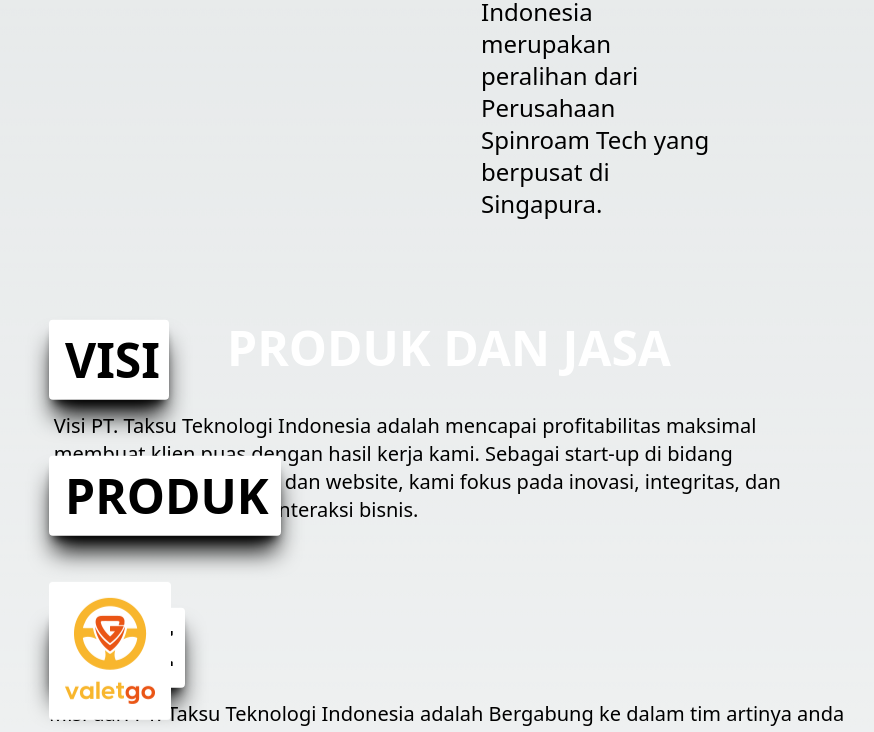
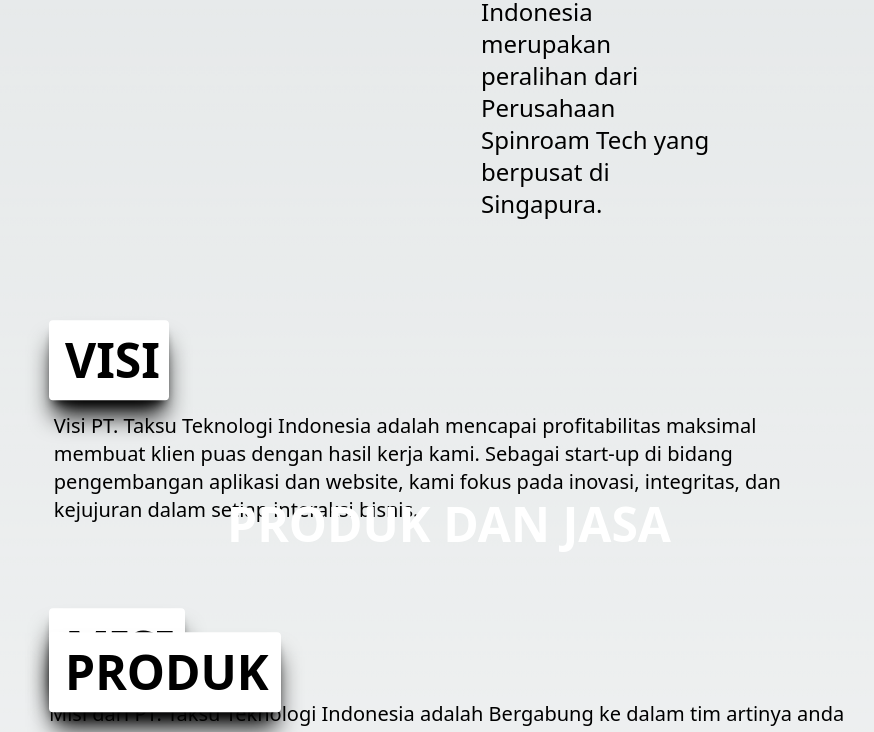
Before and after one commit to RamaParamartha/CV-Website, a Next.js app: page / in a window 1280 px wide. Shown: the part 2000-2732 px from the top of the page, without its empty margins (191-1065 px from the left). Built offline with nearby package versions, Linux system fonts and the light colour scheme.

Commit message:
fixed for 1080p

```diff
--- a/app/page.tsx
+++ b/app/page.tsx
@@ -8,7 +8,7 @@
   return (
     <div>
       <Profile />
-      <div className="h-[70rem] spacer layer2" id="report">
+      <div className="xl:h-[70rem] lg:h-[50rem] spacer layer2" id="report">
         <p className="text-white font-sans text-center text-8xl font-bold pt-4">
           REPORT
         </p>
@@ -32,7 +32,7 @@
         </div>
         {/* Vision and mission */}
         <div>
-          <p className="ml-60 xl:mt-24 mt-6 bg-white text-black font-sans p-4 rounded w-[7.5rem] xl:text-5xl font-bold shadow-xl shadow-black duration-300 hover:shadow-blue-500 hover:bg-white animate-upNdown">
+          <p className="ml-60 xl:mt-24 mt-6 bg-white text-black font-sans p-4 rounded xl:w-[7.5rem] w-[4rem] xl:text-5xl font-bold shadow-xl shadow-black duration-300 hover:shadow-blue-500 hover:bg-white animate-upNdown">
             VISI
           </p>
           <p className="font-sans xl:text-xl ml-[15.3rem] mr-60 mt-4">
@@ -42,7 +42,7 @@
             pada inovasi, integritas, dan kejujuran dalam setiap interaksi
             bisnis.
           </p>
-          <p className="ml-60 mt-20 bg-white text-black font-sans p-4 rounded w-[8.5rem] xl:text-5xl font-bold shadow-xl shadow-black duration-300 hover:shadow-blue-500 hover:bg-white animate-upNdown">
+          <p className="ml-60 mt-20 bg-white text-black font-sans p-4 rounded xl:w-[8.5rem] w-[4rem] xl:text-5xl font-bold shadow-xl shadow-black duration-300 hover:shadow-blue-500 hover:bg-white animate-upNdown">
             MISI
           </p>
           <p className="font-sans mr-[15.3rem] xl:text-xl mt-4 ml-60">
@@ -57,12 +57,12 @@
       <br />
       <br />
       <br />
-      <div className="lg:h-[90rem] xl:h-[70rem] spacer layer3">
-        <p className="text-white font-sans text-center text-5xl font-bold mb-8">
+      <div className="lg:h-[95rem] xl:h-[70rem] spacer layer3">
+        <p className="text-white font-sans text-center text-5xl font-bold mb-8 lg:mt-44">
           PRODUK DAN JASA
         </p>
         <div className="ml-60 mt-20">
-        <p className="bg-white text-black font-sans p-4 rounded w-[14.5rem] xl:text-5xl font-bold shadow-xl shadow-black duration-300 hover:shadow-blue-500 hover:bg-white animate-upNdown">
+        <p className="bg-white text-black font-sans p-4 rounded xl:w-[14.5rem] w-[6rem] xl:text-5xl font-bold shadow-xl shadow-black duration-300 hover:shadow-blue-500 hover:bg-white animate-upNdown">
             PRODUK
           </p>
           <img
@@ -86,7 +86,7 @@
             kepada penggunanya.{" "}
           </p>
 
-          <p className="bg-white text-black font-sans p-4 rounded w-[9rem] xl:text-5xl font-bold shadow-xl shadow-black duration-300 hover:shadow-blue-500 hover:bg-white animate-upNdown mt-12">
+          <p className="bg-white text-black font-sans p-4 rounded xl:w-[9rem] w-[5rem] xl:text-5xl font-bold shadow-xl shadow-black duration-300 hover:shadow-blue-500 hover:bg-white animate-upNdown mt-12">
             JASA
           </p>
           <p className="mt-6 xl:text-xl lg:mr-44">1.	Konsultasi : Mulai dari pengumpulan kebutuhan, kami dapat membantu anda mewujudkan ide-ide anda.Menemukan opsi terbaik untuk masalah yang anda hadapi</p>
--- a/components/profile.tsx
+++ b/components/profile.tsx
@@ -3,7 +3,7 @@
 
 const Profile = () => {
   return (
-    <div className="layer1 spacer flex xl:h-[67rem] lg:h-[60vh] h-[60rem]" id="home">
+    <div className="layer1 spacer flex xl:h-[67rem] h-[60rem]" id="home">
       <div className="xl:pt-64 xl:pl-72 pt-32 pl-8">
         <div className="rounded overflow-hidden w-80 m-auto shadow-2xl shadow-black hover:scale-[1.05] duration-300 hover:shadow-blue-500 hover:bg-white animate-upNdown2">
           <img src="/MadeParamartha.png" alt="I Gede Made Paramartha Nugraha" />
```
